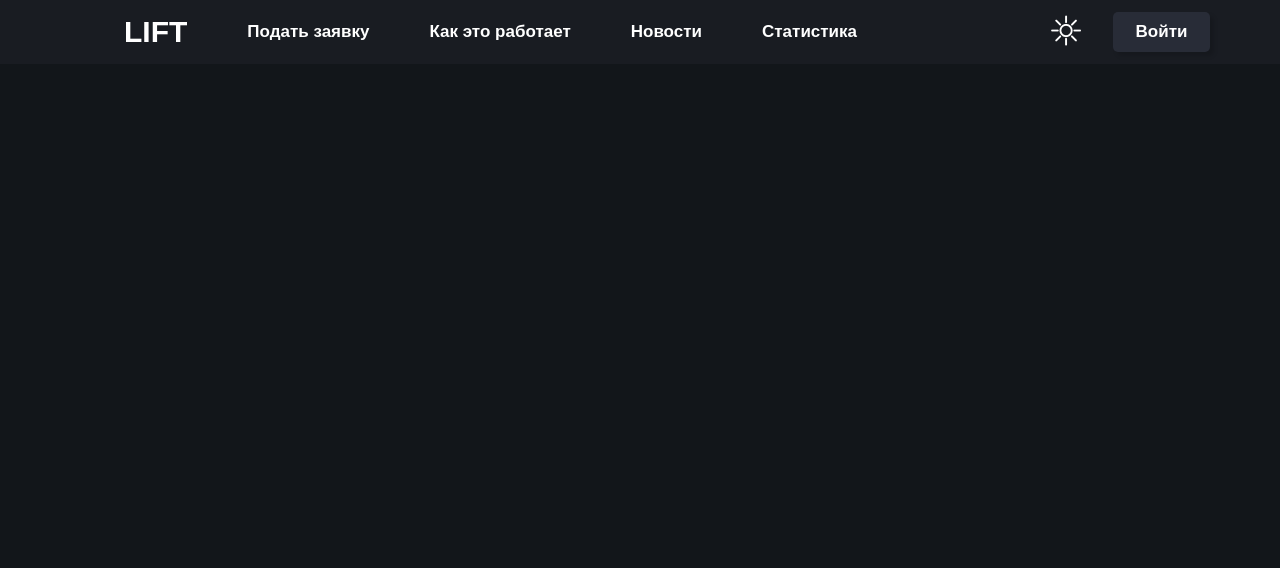
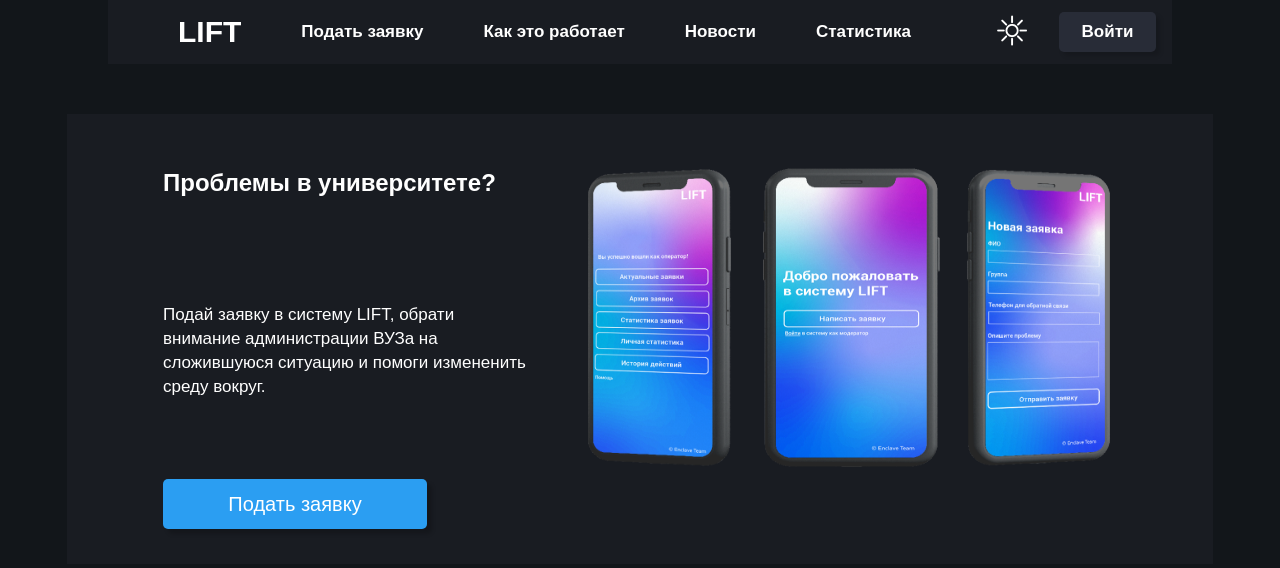
Before and after one commit to Rekia-bmstu/LIFT.landing, a plain HTML site: page index.html in a window 1280 px wide. Drawn offline with Linux system fonts and the light colour scheme.

Commit message:
Added carousel section

```diff
--- a/css/styles.css
+++ b/css/styles.css
@@ -10,6 +10,9 @@ body, html {
     padding: 0px;
     background-color: var(--clr-bg);
     font-family: Arial, Helvetica, sans-serif;
+    display: flex;
+    flex-direction: column;
+    align-items: center;
 }
 
 a {
@@ -27,6 +30,7 @@ header {
     height: 64px;
 }
 
+/* Header styles */
 .top-menu li {
     list-style-type: none;
     margin: 0px 50px;
@@ -83,3 +87,51 @@ header {
     font-size: 17px;
     margin: 0px 30px
 }
+
+/* Carousel styles */
+
+.main-carousel {
+    display: flex;
+    flex-direction: row;
+    justify-content: space-between;
+    color: white;
+    background-color: var(--clr-bg-panel);
+    margin-top: 50px;
+    width: 1146px;
+    height: 450px;
+}
+
+.carousel-info {
+    display: flex;
+    flex-direction: column;
+    justify-content: space-around;
+    align-items: flex-start;
+    padding-left: 96px;
+}
+
+.carousel-info p {
+    max-width: 364px;
+    max-height: 90px;
+    font-style: normal;
+    font-weight: normal;
+    font-size: 17px;
+    line-height: 24px;
+}
+
+.carousel-info button {
+    width: 264px;
+    height: 50px;
+    background: #2B9EF2;
+    box-shadow: 5px 5px 4px rgba(0, 0, 0, 0.2);
+    border-radius: 5px;
+
+    font-style: normal;
+    font-weight: 500;
+    font-size: 20px;
+    line-height: 28px;
+    color: white;
+}
+
+.main-carousel img {
+    padding: 50px 100px 92px 50px;
+}
--- a/index.html
+++ b/index.html
@@ -26,6 +26,12 @@
         </div>
     </header>
     <section class="main-carousel">
+        <div class="carousel-info">
+            <h1>Проблемы в университете?</h1>
+            <p>Подай заявку в систему LIFT, обрати внимание администрации ВУЗа на сложившуюся ситуацию  и помоги измененить среду вокруг.</p>
+            <button>Подать заявку</button>
+        </div>
+        <img src="/img/phones_dark.png" alt="">
     </section>
     <section class="stats">
 
```
Also changed, not shown: img/phones_dark.png (added).
